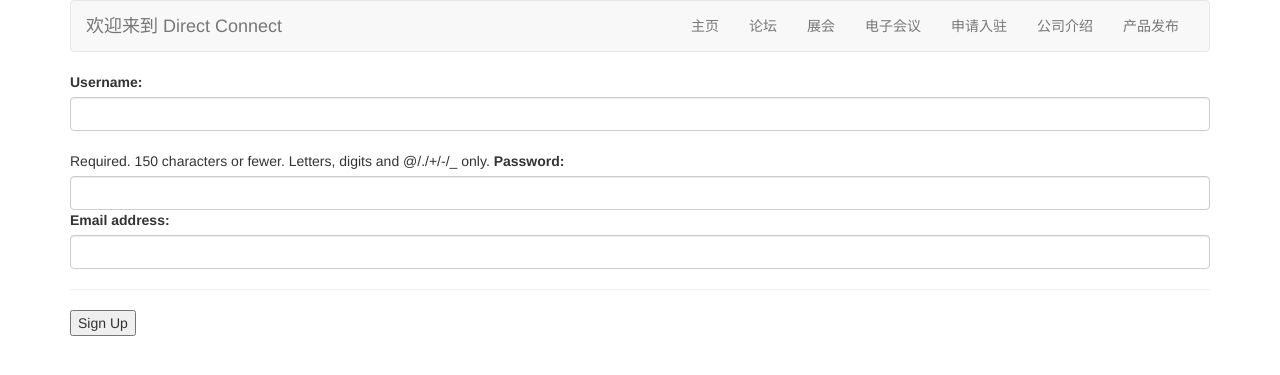
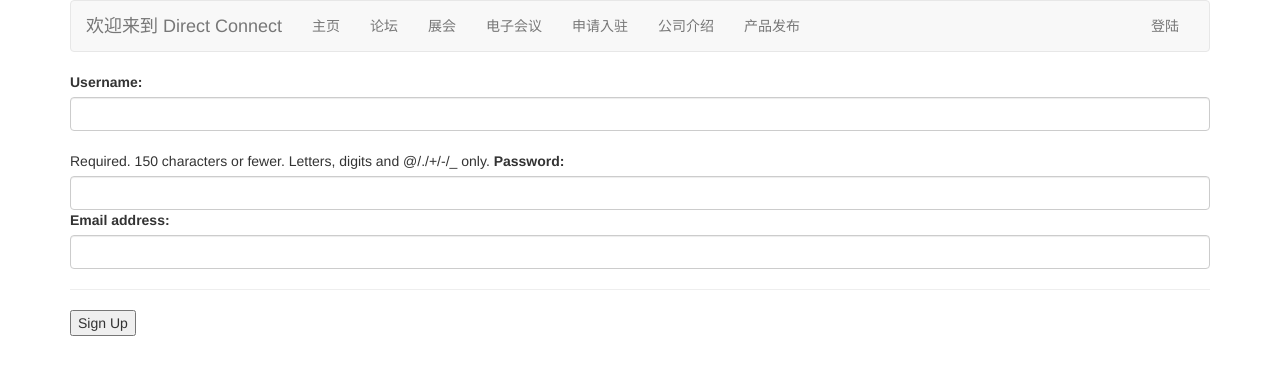
Before and after one commit to georgecai904/digitconnect, a Django app: page /auth/signup in a window 1280 px wide. Shown: the top 375 px of the page. Run offline with Django 3.2, Linux system fonts and the light colour scheme; some libraries are stand-ins or nearby versions.

Commit message:
logout function is done

```diff
--- a/core/templates/core/navbar.html
+++ b/core/templates/core/navbar.html
@@ -2,10 +2,14 @@
     <nav class="navbar navbar-default">
         <div class="container-fluid">
             <div class="navbar-header">
-                <a class="navbar-brand" href="/">欢迎来到 Direct Connect</a>
+                <a class="navbar-brand" href="/">
+                    欢迎来到 Direct Connect
+                </a>
             </div>
-            <div id="navbar" class="navbar-collapse collapse">
-                <ul class="nav navbar-nav navbar-list navbar-right">
+
+
+            <div class="navbar-collapse collapse">
+                <ul class="nav navbar-nav navbar-list menus">
                     {% if url == "/" %}
                         <li class="homepage active"><a href="/">主页</a></li>
                     {% else %}
@@ -26,7 +30,15 @@
                         <li class="post-product"><a href="/products/new">产品发布</a></li>
                     {% endif %}
                 </ul>
-            </div><!--/.nav-collapse -->
+                <ul class="nav navbar-nav navbar-list navbar-right">
+                    {% if user.is_authenticated %}
+                        <li><a href="/auth/logout">{{ user.username }}登出</a></li>
+                    {% else %}
+                        <li><a href="/auth/login">登陆</a></li>
+                    {% endif %}
+                </ul>
+            </div>
+            <!--/.nav-collapse -->
         </div><!--/.container-fluid -->
     </nav>
 </div>
--- a/core/views.py
+++ b/core/views.py
@@ -1,6 +1,6 @@
 from django.shortcuts import render, redirect
 from products.models import Product
-from django.contrib.auth import authenticate, login
+from django.contrib.auth import authenticate, login, logout
 from core.forms import LoginInForm, NewUserForm
 from django.contrib.auth.models import User
 
@@ -16,6 +16,8 @@ def index_page(request):
 
 
 def handle_login(request):
+    if request.user.is_authenticated():
+        return redirect('/')
     if request.method == "POST":
         user = authenticate(request, username=request.POST["username"], password=request.POST["password"])
         if user is not None:
@@ -35,3 +37,9 @@ def handle_signup(request):
         user.save()
         return redirect('/auth/login')
     return render(request, 'auth/signup.html', {'form': NewUserForm()})
+
+
+def handle_logout(request):
+    if request.user:
+        logout(request)
+    return redirect("/")
--- a/directconnect/urls.py
+++ b/directconnect/urls.py
@@ -25,5 +25,6 @@ urlpatterns = [
     url(r'^suppliers/new$', suppliers.views.new_supplier),
     url(r'^products/new$', products.views.new_product),
     url(r'^auth/login$', core.views.handle_login),
-    url(r'^auth/signup$', core.views.handle_signup)
+    url(r'^auth/signup$', core.views.handle_signup),
+    url(r'^auth/logout$', core.views.handle_logout)
 ]
--- a/functional_tests/test_index_page.py
+++ b/functional_tests/test_index_page.py
@@ -18,7 +18,7 @@ class IndexPageViewTest(FunctionalTest):
         # 目录栏里面分别有主页，论坛，展会，电子会议，申请入驻，公司介绍
         expected_list = ["主页", "论坛", "展会", "电子会议",
                          "申请入驻", "公司介绍", "产品发布"]
-        nav_list = self.browser.find_elements_by_css_selector("nav li")
+        nav_list = self.browser.find_elements_by_css_selector("nav .menus li")
 
         self.assertEqual(
             [nav_item.text for nav_item in nav_list],
```
